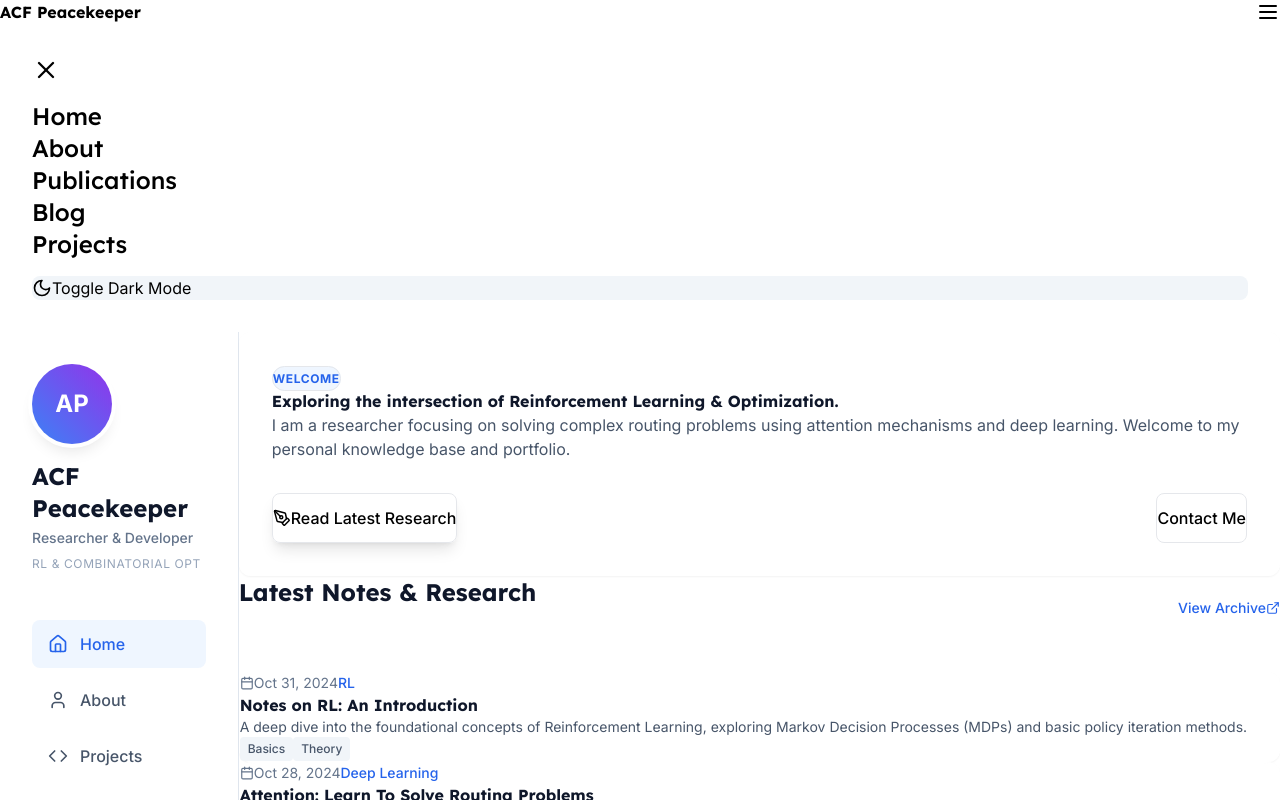
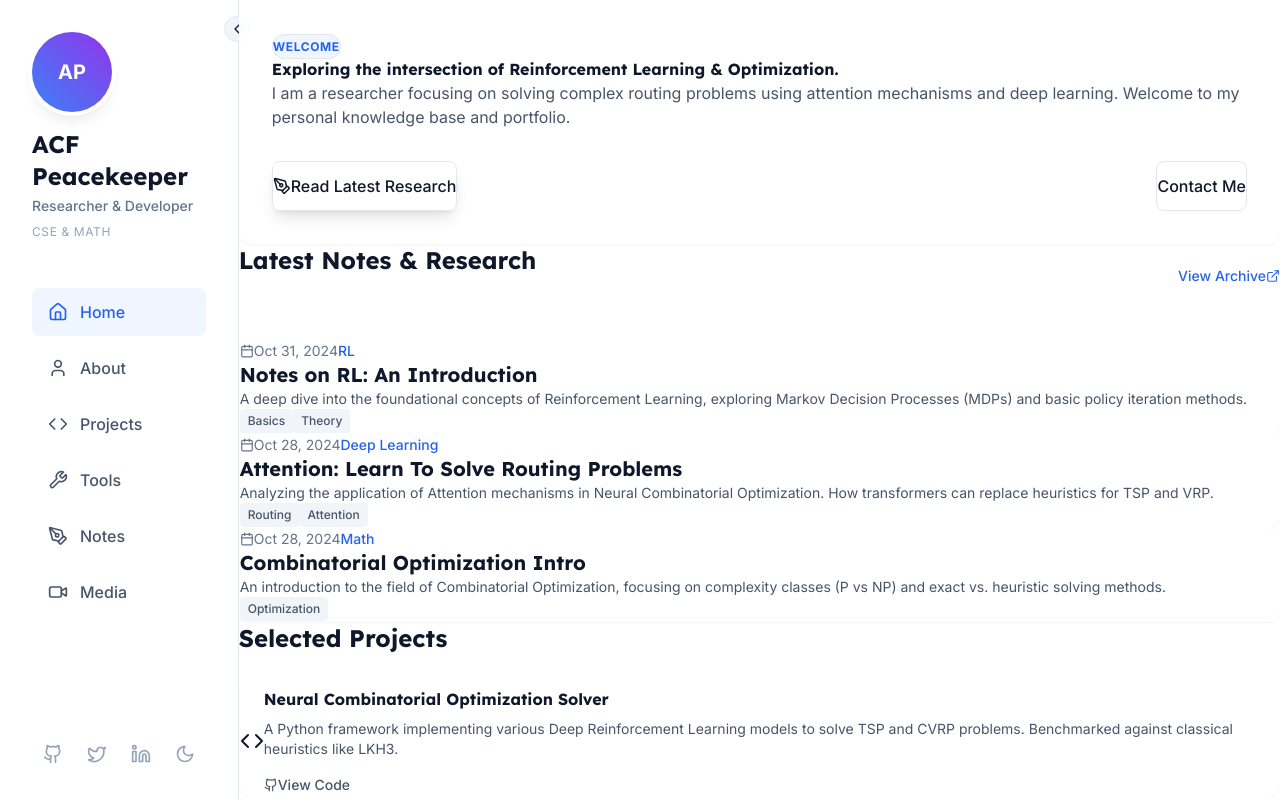
Before and after one commit to fafpinheiro/github-pages, a Next.js app: page /github-pages/ in a window 1280 px wide. Shown: the top 800 px of the page. Built offline with nearby package versions, Linux system fonts and the light colour scheme.

Commit message:
Made the sidebar collapsible and dark theme change whole website

```diff
--- a/app/ClientLayoutWrapper.tsx
+++ b/app/ClientLayoutWrapper.tsx
@@ -1,7 +1,6 @@
 'use client'; // This directive marks the file as a Client Component
 
 import React, { useState, useEffect } from 'react';
-import { Menu, X, Moon, Sun } from 'lucide-react';
 import Sidebar from '../src/components/layout/Sidebar'; // Using absolute imports with @/
 import Footer from '../src/components/layout/Footer';
 
@@ -12,7 +11,8 @@ interface ClientLayoutWrapperProps {
 const ClientLayoutWrapper: React.FC<ClientLayoutWrapperProps> = ({ children }) => {
   const [darkMode, setDarkMode] = useState<boolean>(false);
   const [mobileMenuOpen, setMobileMenuOpen] = useState<boolean>(false);
-  const [activeSection] = useState<string>('home'); // Simplified for this example
+  const [activeSection] = useState<string>('home');
+  const [isSidebarCollapsed, setIsSidebarCollapsed] = useState<boolean>(false);
 
   // --- Dark Mode Logic ---
   useEffect(() => {
@@ -40,57 +40,18 @@ const ClientLayoutWrapper: React.FC<ClientLayoutWrapperProps> = ({ children }) =
   }, [darkMode]);
 
   const toggleTheme = () => setDarkMode(!darkMode);
-
-  // --- Mobile Menu Logic ---
-  const toggleMenu = () => setMobileMenuOpen(!mobileMenuOpen);
+  const toggleSidebarCollapsed = () => setIsSidebarCollapsed(!isSidebarCollapsed);
 
   return (
     <div className={`min-h-screen transition-colors duration-300 font-sans ${darkMode ? 'dark bg-slate-900 text-slate-200' : 'bg-slate-50 text-slate-800'}`}>
-
-      {/* Mobile Header */}
-      <div className="lg:hidden flex items-center justify-between p-4 bg-white/90 dark:bg-slate-900/90 backdrop-blur-sm sticky top-0 z-50 border-b border-slate-200 dark:border-slate-800">
-        <span className="font-bold text-xl tracking-tight font-display">ACF Peacekeeper</span>
-        <button
-          onClick={toggleMenu}
-          className="p-2 rounded-lg hover:bg-slate-100 dark:hover:bg-slate-800 transition-colors"
-          aria-label="Open Menu"
-        >
-          <Menu size={24} />
-        </button>
-      </div>
-
-      {/* Mobile Menu Overlay */}
-      <div className={`fixed inset-0 z-50 transform transition-transform duration-300 ease-in-out ${mobileMenuOpen ? 'translate-x-0' : 'translate-x-full'}`}>
-        <div className="absolute inset-0 bg-white dark:bg-slate-900 p-8 flex flex-col space-y-6">
-          <button
-            onClick={toggleMenu}
-            className="self-end p-2 mb-4 hover:bg-slate-100 dark:hover:bg-slate-800 rounded-lg"
-            aria-label="Close Menu"
-          >
-            <X size={28} />
-          </button>
-          {['Home', 'About', 'Publications', 'Blog', 'Projects'].map((item) => (
-            <a
-              key={item}
-              href={`#${item.toLowerCase()}`}
-              onClick={toggleMenu}
-              className="text-2xl font-medium font-display hover:text-blue-600 dark:hover:text-blue-400"
-            >
-              {item}
-            </a>
-          ))}
-          <button onClick={toggleTheme} className="flex items-center space-x-2 text-xl mt-4 p-2 rounded-lg bg-slate-100 dark:bg-slate-800">
-            {darkMode ? <Sun size={20} className="text-yellow-500"/> : <Moon size={20} />}
-            <span>Toggle {darkMode ? 'Light' : 'Dark'} Mode</span>
-          </button>
-        </div>
-      </div>
 
       <div className="flex max-w-7xl mx-auto">
         <Sidebar
           activeSection={activeSection}
           darkMode={darkMode}
           toggleTheme={toggleTheme}
+          isCollapsed={isSidebarCollapsed}
+          toggleCollapse={toggleSidebarCollapsed}
         />
 
         <main className="flex-1 p-6 lg:p-12 w-full max-w-4xl mx-auto">
--- a/app/globals.css
+++ b/app/globals.css
@@ -6,6 +6,12 @@
 /* Custom base styles */
 html {
   scroll-behavior: smooth;
+}
+
+@layer base {
+  body {
+    @apply bg-white dark:bg-black text-slate-900 dark:text-white;
+  }
 }
 
 /* Custom Scrollbar (from previous Gatsby setup) */
--- a/src/components/layout/Sidebar.tsx
+++ b/src/components/layout/Sidebar.tsx
@@ -1,14 +1,18 @@
+// src/components/layout/Sidebar.tsx
+
 import React from 'react';
-import { Home, User, PenTool, Code, Video, Github, Twitter, Linkedin, Moon, Sun, Wrench } from 'lucide-react';
+import { Home, User, PenTool, Code, Video, Github, Twitter, Linkedin, Moon, Sun, Wrench, ChevronLeft } from 'lucide-react';
 import SidebarItem from './SidebarItem';
 
 interface SidebarProps {
   activeSection: string;
   darkMode: boolean;
   toggleTheme: () => void;
+  isCollapsed: boolean;
+  toggleCollapse: () => void;
 }
 
-// Define the navigation items explicitly, linking them to the /content/[slug] route
+// NAV_ITEMS remains the same
 const NAV_ITEMS = [
     { href: '/', label: 'Home', icon: <Home size={20} />, slug: 'home' },
     { href: '/content/about', label: 'About', icon: <User size={20} />, slug: 'about' },
@@ -19,18 +23,46 @@ const NAV_ITEMS = [
 ];
 
 
-const Sidebar: React.FC<SidebarProps> = ({ activeSection, darkMode, toggleTheme }) => {
+const Sidebar: React.FC<SidebarProps> = ({
+  activeSection,
+  darkMode,
+  toggleTheme,
+  isCollapsed,
+  toggleCollapse
+}) => {
+
+  const sidebarWidthClass = isCollapsed ? 'w-20' : 'w-72';
+  // *** NEW: Conditional padding class ***
+  const paddingClass = isCollapsed ? 'p-4' : 'p-8';
+
   return (
-    <aside className="hidden lg:flex flex-col w-72 h-screen sticky top-0 border-r border-slate-200 dark:border-slate-800 bg-white/50 dark:bg-slate-900/50 backdrop-blur-xl p-8 justify-between">
+    // 1. Use the new conditional padding class
+    <aside className={`hidden lg:flex flex-col ${sidebarWidthClass} h-screen sticky top-0 border-r border-slate-200 dark:border-slate-800 bg-white/50 dark:bg-slate-900/50 backdrop-blur-xl ${paddingClass} justify-between transition-all duration-300 ease-in-out relative`}>
+
+      {/* Collapse Button: Adjust positioning slightly due to reduced padding */}
+      <button
+        onClick={toggleCollapse}
+        className={`absolute top-4 ${isCollapsed ? '-right-3' : '-right-3'} z-10 p-1 rounded-full bg-slate-100 dark:bg-slate-800 border border-slate-200 dark:border-slate-700 hover:bg-slate-200 dark:hover:bg-slate-700 transition-colors hidden lg:block`}
+        aria-label={isCollapsed ? "Expand Sidebar" : "Collapse Sidebar"}
+      >
+        <ChevronLeft size={16} className={`transition-transform duration-300 ${isCollapsed ? 'rotate-180' : ''}`} />
+      </button>
+
       <div>
-        <div className="mb-12">
-          {/* Logo/Avatar Placeholder */}
-          <div className="h-20 w-20 rounded-full bg-gradient-to-tr from-blue-500 to-purple-600 mb-4 flex items-center justify-center text-white text-2xl font-bold shadow-lg ring-4 ring-white dark:ring-slate-800">
+        <div className={`mb-12`}>
+          {/* Logo/Avatar Placeholder (Remains the same as previous step's refinement) */}
+          <div className={`h-12 w-12 rounded-full bg-gradient-to-tr from-blue-500 to-purple-600 mb-4 flex items-center justify-center text-white text-xl font-bold shadow-lg ring-4 ring-white dark:ring-slate-800 transition-all duration-300 ${isCollapsed ? '' : 'h-20 w-20 text-2xl'}`}>
             AP
           </div>
-          <h1 className="text-2xl font-bold text-slate-900 dark:text-white font-display">ACF Peacekeeper</h1>
-          <p className="text-sm text-slate-500 dark:text-slate-400 mt-1 font-medium dark:text-white">Researcher & Developer</p>
-          <p className="text-xs text-slate-400 mt-2 uppercase tracking-wider dark:text-white">RL & Combinatorial Opt</p>
+
+          {/* Text Content - Hide when collapsed (Remains the same) */}
+          {!isCollapsed && (
+            <>
+              <h1 className="text-2xl font-bold text-slate-900 dark:text-white font-display">ACF Peacekeeper</h1>
+              <p className="text-sm text-slate-500 dark:text-slate-400 mt-1 font-medium dark:text-white">Researcher & Developer</p>
+              <p className="text-xs text-slate-400 mt-2 uppercase tracking-wider dark:text-white">CSE & Math</p>
+            </>
+          )}
         </div>
 
         <nav className="space-y-2">
@@ -41,16 +73,18 @@ const Sidebar: React.FC<SidebarProps> = ({ activeSection, darkMode, toggleTheme
               icon={item.icon}
               label={item.label}
               active={activeSection === item.slug}
+              isCollapsed={isCollapsed}
             />
           ))}
         </nav>
       </div>
 
-      <div className="flex space-x-4 justify-center text-slate-400">
-        <a href="#" className="hover:text-slate-900 dark:hover:text-white transition-colors"><Github size={20} /></a>
-        <a href="#" className="hover:text-blue-400 transition-colors"><Twitter size={20} /></a>
-        <a href="#" className="hover:text-blue-600 transition-colors"><Linkedin size={20} /></a>
-        <button onClick={toggleTheme} className="hover:text-yellow-500 transition-colors" aria-label="Toggle Dark Mode">
+      {/* Social Links (Remains the same) */}
+      <div className={`flex space-x-4 ${isCollapsed ? 'justify-center space-x-0 flex-col items-center space-y-4' : 'justify-center'} text-slate-400`}>
+        <a href="#" className="hover:text-slate-900 dark:hover:text-white transition-colors p-1" aria-label="Github"><Github size={20} /></a>
+        <a href="#" className="hover:text-blue-400 transition-colors p-1" aria-label="Twitter"><Twitter size={20} /></a>
+        <a href="#" className="hover:text-blue-600 transition-colors p-1" aria-label="LinkedIn"><Linkedin size={20} /></a>
+        <button onClick={toggleTheme} className="hover:text-yellow-500 transition-colors p-1" aria-label="Toggle Dark Mode">
           {darkMode ? <Sun size={20} /> : <Moon size={20} />}
         </button>
       </div>
--- a/src/components/layout/SidebarItem.tsx
+++ b/src/components/layout/SidebarItem.tsx
@@ -5,19 +5,23 @@ interface SidebarItemProps {
   icon: React.ReactNode;
   label: string;
   active?: boolean;
+  isCollapsed: boolean;
 }
 
-const SidebarItem: React.FC<SidebarItemProps> = ({ href, icon, label, active }) => (
+const SidebarItem: React.FC<SidebarItemProps> = ({ href, icon, label, active, isCollapsed }) => (
   <a
     href={href}
-    className={`flex items-center space-x-3 px-4 py-3 rounded-lg font-medium transition-all duration-200 ${
+    className={`flex items-center py-3 rounded-lg font-medium transition-all duration-200
+      ${isCollapsed ? 'justify-center px-0' : 'space-x-3 px-4'}
+      ${
       active
         ? 'bg-blue-50 text-blue-600 dark:bg-slate-800 dark:text-blue-400'
         : 'text-slate-600 hover:bg-slate-50 dark:text-slate-400 dark:hover:bg-slate-800'
     }`}
   >
     {icon}
-    <span>{label}</span>
+    {/* 3. Conditionally render the label */}
+    {!isCollapsed && <span>{label}</span>}
   </a>
 );
 
```
